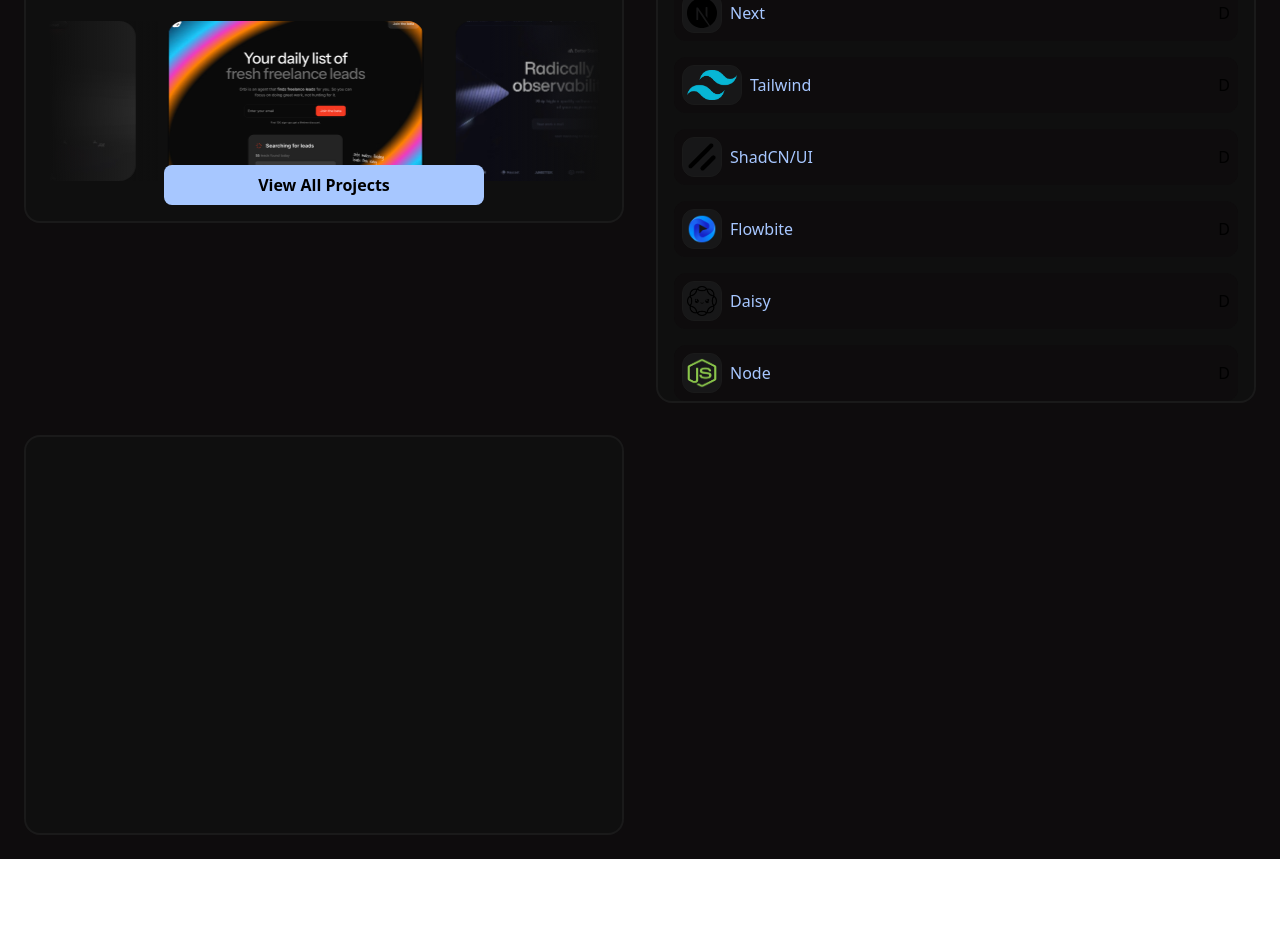
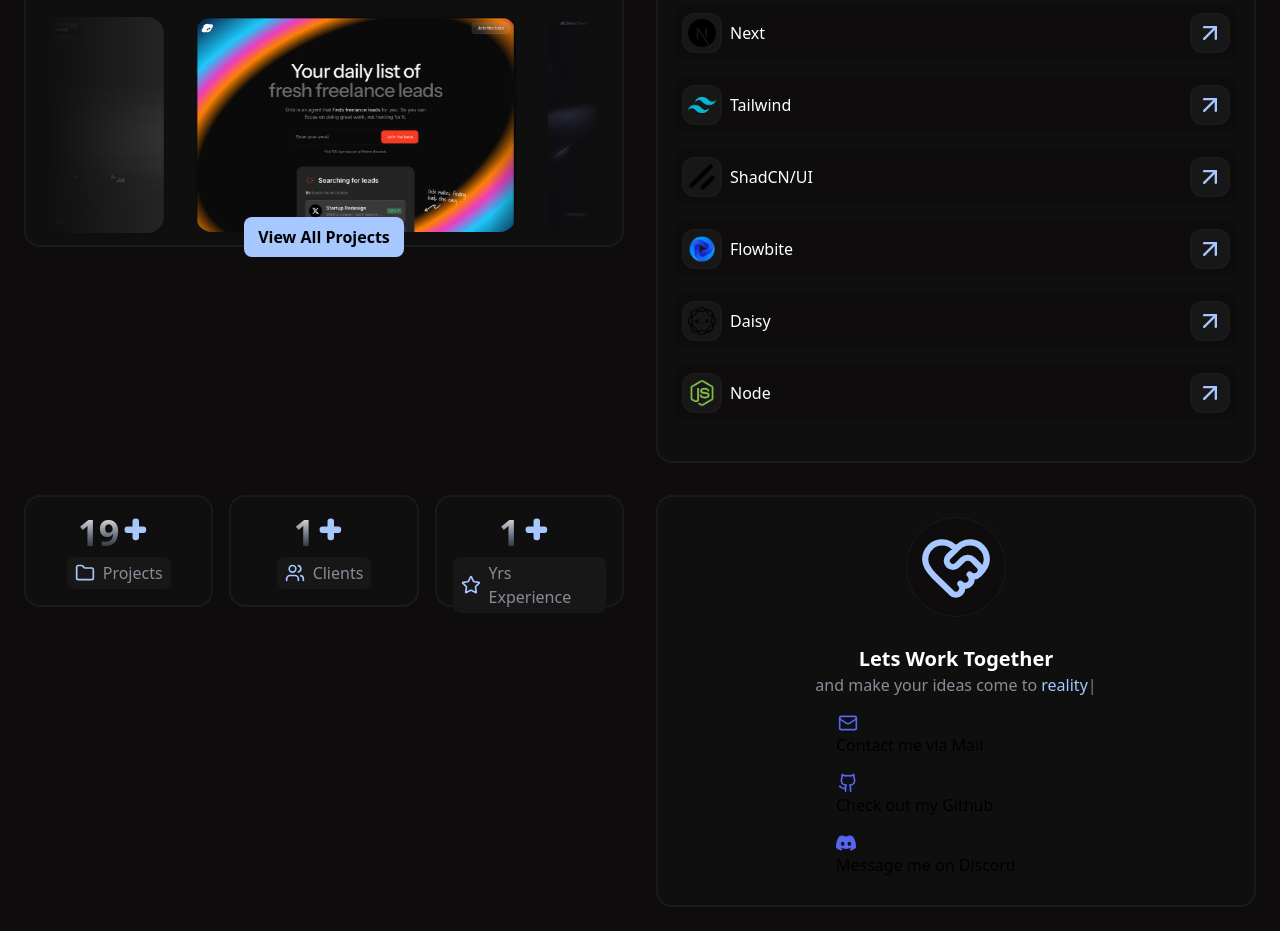
Before and after one commit to Goldinyan/MyPortfolio, a Next.js app: page / in a window 1280 px wide. Shown: the part 473-1404 px from the top of the page. Before the commit the page ends 1332 px from the top, so only its background shows below. Built offline with nearby package versions, Linux system fonts and the light colour scheme.

Commit message:
another design upgrade

```diff
--- a/package.json
+++ b/package.json
@@ -15,6 +15,7 @@
     "postcss": "^8.5.6",
     "react": "19.1.0",
     "react-dom": "19.1.0",
+    "react-typed": "^2.0.12",
     "tailwindcss": "^4.1.14"
   },
   "devDependencies": {
--- a/src/app/littleStuff.tsx
+++ b/src/app/littleStuff.tsx
@@ -1,11 +1,59 @@
-"use client"
+"use client";
 
+import { Plus, Folder, Users, Star } from "lucide-react";
+import { JSX } from "react";
 
+const items: { title: string, des: string, icon: JSX.Element }[] = [
+  {
+    title: "Projects",
+    des: "19",
+    icon: <Folder className="h-5 w-5 text-text-secondary mr-2" />,
+  },
+  {
+    title: "Clients",
+    des: "1",
+    icon: <Users className="h-5 w-5 text-text-secondary mr-2" />,
+  },
+  {
+    title: "Yrs Experience",
+    des: "1",
+    icon: <Star className="h-5 w-5 text-text-secondary mr-2" />,
+  },
+];
 
 export default function LittleStuff() {
   return (
-     <div className="w-full h-100 border-2  rounded-2xl bg-card-bg border-border-bg  ">
-    <p>DASDS</p>
+    <div className="w-full  ">
+     <div className="grid grid-cols-1 sm:grid-cols-2 lg:grid-cols-3 gap-4">
+  {items.map((item, index) => (
+    <div
+      key={index}
+      className={`h-28 border-2 rounded-2xl bg-card-bg border-border-bg p-4
+        ${index === 2 ? "sm:col-span-2 lg:col-span-1" : ""}`}
+    >
+      <div className="flex flex-col">
+        <div className="flex flex-row pb-1 items-center justify-center">
+          <p className="font-extrabold text-4xl bg-gradient-to-t from-gray-900 to-white bg-clip-text text-transparent">
+            {item.des}
+          </p>
+          <svg
+            xmlns="http://www.w3.org/2000/svg"
+            viewBox="0 0 100 100"
+            className="w-10 h-10 scale-90 text-text-secondary fill-current rounded-2xl"
+          >
+            <rect x="32" y="10" width="18" height="60" rx="8" />
+            <rect x="10" y="32" width="60" height="18" rx="8" />
+          </svg>
+        </div>
+        <div className="flex flex-row bg-island-bg px-2 py-1 rounded-lg mx-auto items-center justify-center">
+          {item.icon}
+          <p className="text-text-primary font-medium">{item.title}</p>
+        </div>
+      </div>
+    </div>
+  ))}
+</div>
+
     </div>
   );
 }
--- a/src/app/page.tsx
+++ b/src/app/page.tsx
@@ -28,6 +28,9 @@
        </div>
 
         <div className="w-full p-2 rounded-2xl">
+          <LittleStuff />
+        </div>
+        <div className="w-full p-2 rounded-2xl">
            <WorkTogether />
         </div>
 
--- a/src/app/profile.tsx
+++ b/src/app/profile.tsx
@@ -24,16 +24,16 @@
 
 export default function Profile() {
   return (
-    <div className="w-full h-80 border-2  rounded-2xl bg-card-bg border-border-bg  ">
+    <div className="w-full  border-2  rounded-2xl bg-card-bg border-border-bg  ">
       <div className="flex items-center gap-3">
         <img
           alt="Profile Picture"
           src="./assets/bgFunny.jpg"
-          className="h-25 rounded-2xl ml-7.5 mt-5 mr-2.5 object-cover"
+          className="h-25 rounded-2xl ml-[5%] mt-5 object-cover"
         />
         <div className="flex flex-col">
           <p className="text-3xl text-text-secondary">Goldinyan</p>
-          <p className="text-white break-normal text-xl-plus">
+          <p className="text-white break-normal w-40 sm:w-60 text-xl-plus">
             I'm a{" "}
             <span className="text-text-secondary">Full Stack Developer</span>
           </p>
@@ -44,14 +44,14 @@
         {traits.map(({ text, icon: Icon }, index) => (
           <div
             key={index}
-            className="flex items-center  bg-island-bg pr-4 gap-0.5 mx-1 p-1 rounded-[10]"
+            className="flex items-center hover:scale-110  transition-transform bg-island-bg pr-4 gap-0.5 mx-1 p-1 rounded-[10]"
           >
             <Icon className=" h-4 text-accent text-text-secondary" />
             <p className="text-gray-400 ">{text}</p>
           </div>
         ))}
       </div>
-      <div className="w-full mx-auto mt-5 items-center justify-center flex gap-5">
+      <div className="w-full pb-4 mx-auto mt-5 items-center justify-center flex gap-5">
         <div className="w-[42.5%] h-10 items-center rounded-2xl  gap-3 justify-center flex bg-text-secondary">
           <Mail className="h-5" />
           <p>Hire me</p>
--- a/src/app/projects.tsx
+++ b/src/app/projects.tsx
@@ -3,7 +3,7 @@
 export default function Projects() {
   const stuff = ["./assets/pg1.png", "./assets/pg2.png", "./assets/pg3.png"];
   return (
-    <div className="w-full h-80  border-2  rounded-2xl bg-card-bg border-border-bg  ">
+    <div className="w-full   border-2  rounded-2xl bg-card-bg border-border-bg  ">
       <div className="flex flex-col p-5">
         <p className="text-white text-3xl">Projects</p>
         <p className="text-custom-gray-2 text-1 pt-1 ">
@@ -11,39 +11,45 @@
         </p>
       </div>
       <div
-        className="flex flex-col gap-4 w-full p-3"
+        className="flex flex-col gap-2 w-full p-3"
         style={{
           backgroundColor: "var(--background)",
           borderRadius: "var(--radius)",
         }}
       >
-        <div className="fade-mask w-full">
+        <div className="fade-mask w-full ">
           <div className="scrolling-container">
             {stuff.map((item, i) => (
               <div
-                key={`original-${i}`}
-                className="inline-block rounded-xl whitespace-nowrap"
-                style={{ width: 256 }}
+                key={i}
+                className="inline-block rounded-xl md:w-80 w-60   whitespace-nowrap"
               >
-                <img src={item} alt="project image" className="h-40 w-64 object-cover rounded-2xl" loading="eager" width={256} height={160} />
+                <img
+                  src={item}
+                  alt="project image"
+                  className=" object-cover rounded-2xl"
+                />
               </div>
             ))}
             {stuff.map((item, i) => (
               <div
-                key={`duplicate-${i}`}
-                className="inline-block rounded-xl whitespace-nowrap"
-                style={{ width: 256 }}
+                key={i}
+                className="inline-block md:w-80 w-60  rounded-xl whitespace-nowrap"
               >
-                <img src={item} alt="project image" className="h-40 w-64 object-cover rounded-2xl" loading="eager" width={256} height={160} />
+                <img
+                  src={item}
+                  alt="project image"
+                  className=" object-cover rounded-2xl"
+                />
               </div>
             ))}
           </div>
         </div>
       </div>
       <div className="flex items-center justify-center">
-      <div className="mx-auto flex absolute  items-center justify-center px-3 py-2 mb-4 bg-text-secondary w-1/4 rounded-lg ">
-        <p className="font-semibold">View All Projects</p>
-      </div>
+        <div className="mx-auto flex absolute  items-center justify-center px-3 z-20 py-2 mb-4 bg-text-secondary w-40 rounded-lg ">
+          <p className="font-semibold">View All Projects</p>
+        </div>
       </div>
     </div>
   );
--- a/src/app/services.tsx
+++ b/src/app/services.tsx
@@ -14,7 +14,7 @@
   ];
 
   return (
-    <div className="w-full  h-60 border-2 bg-card-bg border-border-bg rounded-2xl">
+    <div className="w-full border-2 bg-card-bg border-border-bg rounded-2xl">
       <div className="flex flex-col p-5">
         <p className="text-white text-3xl">Services</p>
         <p className="text-custom-gray-2 text-1 pt-1 ">
@@ -23,7 +23,7 @@
       </div>
 
       <div
-        className="flex flex-col gap-4 w-full p-3"
+        className="flex flex-col gap-4 w-full p-3 "
         style={{
           backgroundColor: "var(--background)",
           borderRadius: "var(--radius)",
@@ -32,12 +32,18 @@
         <div className="fade-mask h-10 w-full">
           <div className="scrolling-container">
             {stuff.map((item, i) => (
-              <div key={`original-${i}`} className="inline-block  bg-small-card-bg font-bold text-text-secondary text-md  px-4 py-2 rounded-xl whitespace-nowrap">
+              <div
+                key={`original-${i}`}
+                className="inline-block  bg-small-card-bg font-bold text-text-secondary text-md  px-4 py-2 rounded-xl whitespace-nowrap"
+              >
                 {item}
               </div>
             ))}
             {stuff.map((item, i) => (
-              <div key={`duplicate-${i}`} className="inline-block text-text-secondary text-md font-bold bg-small-card-bg px-4 py-2 rounded-xl whitespace-nowrap">
+              <div
+                key={`duplicate-${i}`}
+                className="inline-block text-text-secondary text-md font-bold bg-small-card-bg px-4 py-2 rounded-xl whitespace-nowrap"
+              >
                 {item}
               </div>
             ))}
@@ -47,12 +53,18 @@
         <div className="fade-mask h-10 w-full">
           <div className="scrolling-container-reverse">
             {stuff.map((item, i) => (
-              <div key={`reverse-original-${i}`} className="inline-block font-bold text-text-secondary text-md bg-small-card-bg px-4 py-2 rounded-xl whitespace-nowrap">
+              <div
+                key={`reverse-original-${i}`}
+                className="inline-block font-bold text-text-secondary text-md bg-small-card-bg px-4 py-2 rounded-xl whitespace-nowrap"
+              >
                 {item}
               </div>
             ))}
             {stuff.map((item, i) => (
-              <div key={`reverse-duplicate-${i}`} className="inline-block font-bold text-text-secondary text-md bg-small-card-bg px-4 py-2 rounded-xl whitespace-nowrap">
+              <div
+                key={`reverse-duplicate-${i}`}
+                className="inline-block font-bold text-text-secondary text-md bg-small-card-bg px-4 py-2 rounded-xl whitespace-nowrap"
+              >
                 {item}
               </div>
             ))}
--- a/src/app/techStack.tsx
+++ b/src/app/techStack.tsx
@@ -1,35 +1,66 @@
 "use client";
 
-import { Clock, Globe, Languages, Printer } from "lucide-react";
+import { ArrowUpRight } from "lucide-react";
 
 export default function TechStack() {
-  const items: { text: string; pic: string }[] = [
-    { text: "Next", pic: "next-js.svg" },
-    { text: "Tailwind", pic: "./assets/tailwindLogo.png" },
-    { text: "ShadCN/UI", pic: "./assets/shadCN.png" },
-    { text: "Flowbite", pic: "./assets/flowbite-logo.png" },
-    { text: "Daisy", pic: "./assets/daisyUI.png" },
-    { text: "Node", pic: "./assets/node-logo.png" },
+  const items: { text: string; pic: string; link?: string }[] = [
+    { text: "Next", pic: "next-js.svg", link: "https://nextjs.org/" },
+    {
+      text: "Tailwind",
+      pic: "./assets/tailwindLogo.png",
+      link: "https://tailwindcss.com/",
+    },
+    {
+      text: "ShadCN/UI",
+      pic: "./assets/shadCN.png",
+      link: "https://ui.shadcn.com/",
+    },
+    {
+      text: "Flowbite",
+      pic: "./assets/flowbite-logo.png",
+      link: "https://flowbite.com/",
+    },
+    {
+      text: "Daisy",
+      pic: "./assets/daisyUI.png",
+      link: "https://daisyui.com/",
+    },
+    {
+      text: "Node",
+      pic: "./assets/node-logo.png",
+      link: "https://nodejs.org/",
+    },
   ];
   return (
     <div className="w-full  border-2  rounded-2xl bg-card-bg border-border-bg  ">
       <div className="flex flex-col p-5">
         <p className="text-white text-3xl">My Tech Stack</p>
-        <p className="text-custom-gray-2 text-1 pt-1 "></p>
+        <p className="text-custom-gray-2 text-1 pt-1 ">
+          Here are some of the technologies I work with:
+        </p>
       </div>
-      <div className="flex flex-col gap-4">
+      <div className="flex flex-col gap-4 pb-10">
         {items.map((item) => {
           return (
-            <div className="flex items-center justify-between mx-4 p-2 rounded-xl bg-small-card-bg">
-              <div className="flex items-center">
-                <img
-                  src={item.pic}
-                  className={`w-10 h-10 text-text-secondary bg-island-bg p-1 rounded-xl border-border-bg border-1
-                ${item.pic === "./assets/tailwindLogo.png" ? "w-15" : ""}`}
-                ></img>
-                <p className="ml-2 text-text-secondary">{item.text}</p>
-              </div>
-              <p>D</p>
+            <div key={item.text} className="flex items-center justify-between mx-4 p-2 rounded-xl bg-small-card-bg">
+              <button
+                onClick={() => {
+                  if (item.link) {
+                    window.open(item.link, "_blank");
+                  }
+                }}
+                className="w-full flex items-center justify-between"
+              >
+                <div className="flex items-center">
+                  <img
+                    src={item.pic}
+                    className="w-10 h-10 object-contain p-1 rounded-xl bg-neutral-900 border-border-bg border-2"
+                  />
+
+                  <p className="ml-2 text-white font-lg">{item.text}</p>
+                </div>
+                <ArrowUpRight className="h-10 w-10 hover:scale-110 duration-200 transition-transform text-text-secondary p-1 rounded-xl bg-neutral-900 border-border-bg border-2" />
+              </button>
             </div>
           );
         })}
--- a/src/app/workTogether.tsx
+++ b/src/app/workTogether.tsx
@@ -1,8 +1,62 @@
-"use client"
+"use client";
+
+import { HeartHandshake, Github, Mail } from "lucide-react";
+import { ReactTyped } from "react-typed";
 
 export default function WorkTogether() {
+  const items: { text: string; icon: React.ReactNode }[] = [
+    {
+      text: "Contact me via Mail",
+      icon: <Mail className="h-5" style={{ color: "#5865F2" }} />,
+    },
+    {
+      text: "Check out my Github",
+      icon: <Github className="h-5" style={{ color: "#5865F2" }} />,
+    },
+    {
+      text: "Message me on Discord",
+      icon: (
+        <img src={"discord.svg"} className="h-5" style={{ color: "#5865F2" }} />
+      ),
+    },
+  ];
+
   return (
-     <div className="w-full h-100 border-2  rounded-2xl bg-card-bg border-border-bg  ">
+    <div className="w-full  border-2  rounded-2xl bg-card-bg border-border-bg  ">
+      <div className="flex flex-col items-center justify-center">
+        <div className="flex flex-col p-5 ">
+          <HeartHandshake className="w-25 h-25 bg-bg-black p-3 rounded-full border border-border-bg text-text-secondary mb-2" />
+        </div>
+
+        <div className="flex flex-col justify-center items-center p-5 pt-0">
+          <p className="text-white font-bold text-xl">Lets Work Together</p>
+          <p className="font-medium text-text-primary">
+            and make your ideas come to{" "}
+            <ReactTyped
+              strings={["life", "reality"]}
+              typeSpeed={60}
+              backSpeed={70}
+              loop
+              className=" font-medium text-text-secondary"
+            />
+          </p>
+          <div>
+            {items.map((item, index) => (
+              <div key={index} className="w-60 mt-4 mb-2">
+                <button
+                  onClick={() => {
+                    if (item.text.includes("Mail")) {
+                      window.location.href = "mailto:someone@example.com";
+                    }
+                  }}
+                >
+                  {item.icon} {item.text}
+                </button>
+              </div>
+            ))}
+          </div>
+        </div>
+      </div>
     </div>
   );
 }
```
Also changed, not shown: public/discord.svg (added), 1 other file (tests, documents, lock files or other folders).
